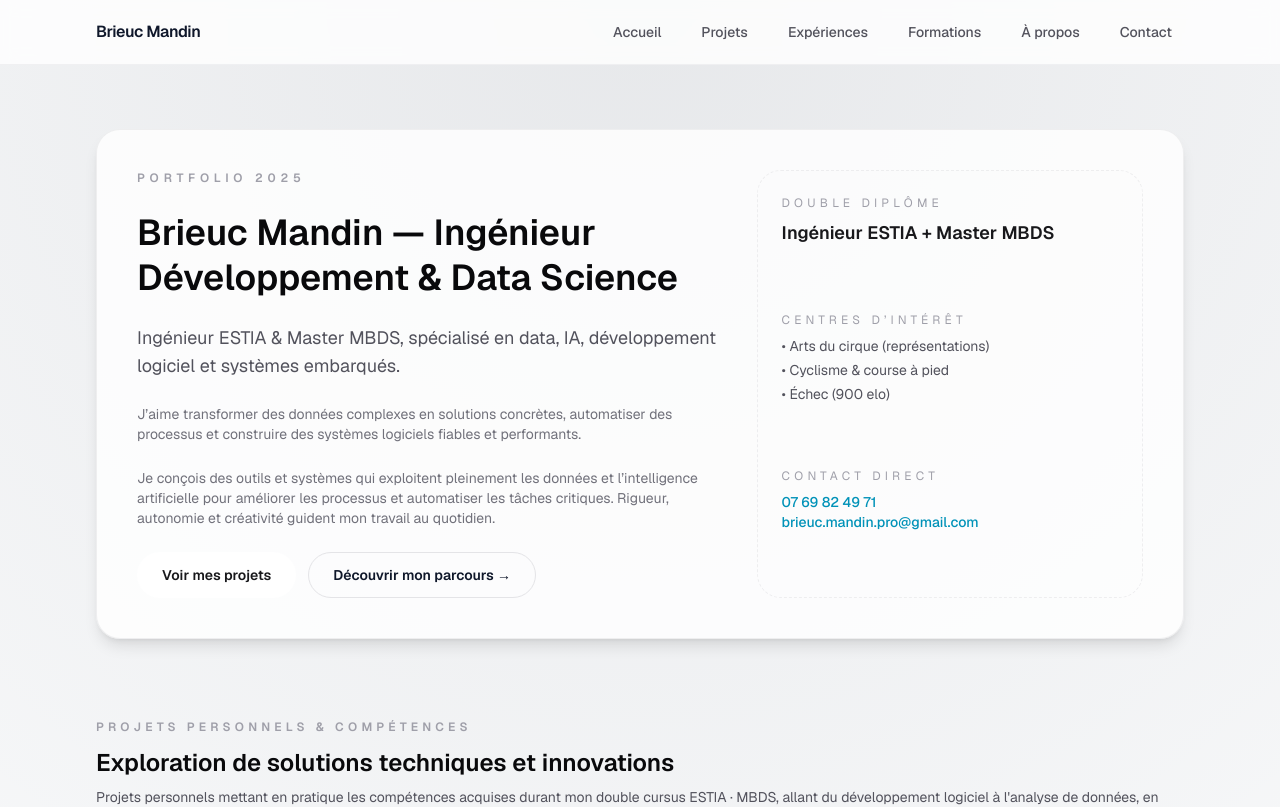
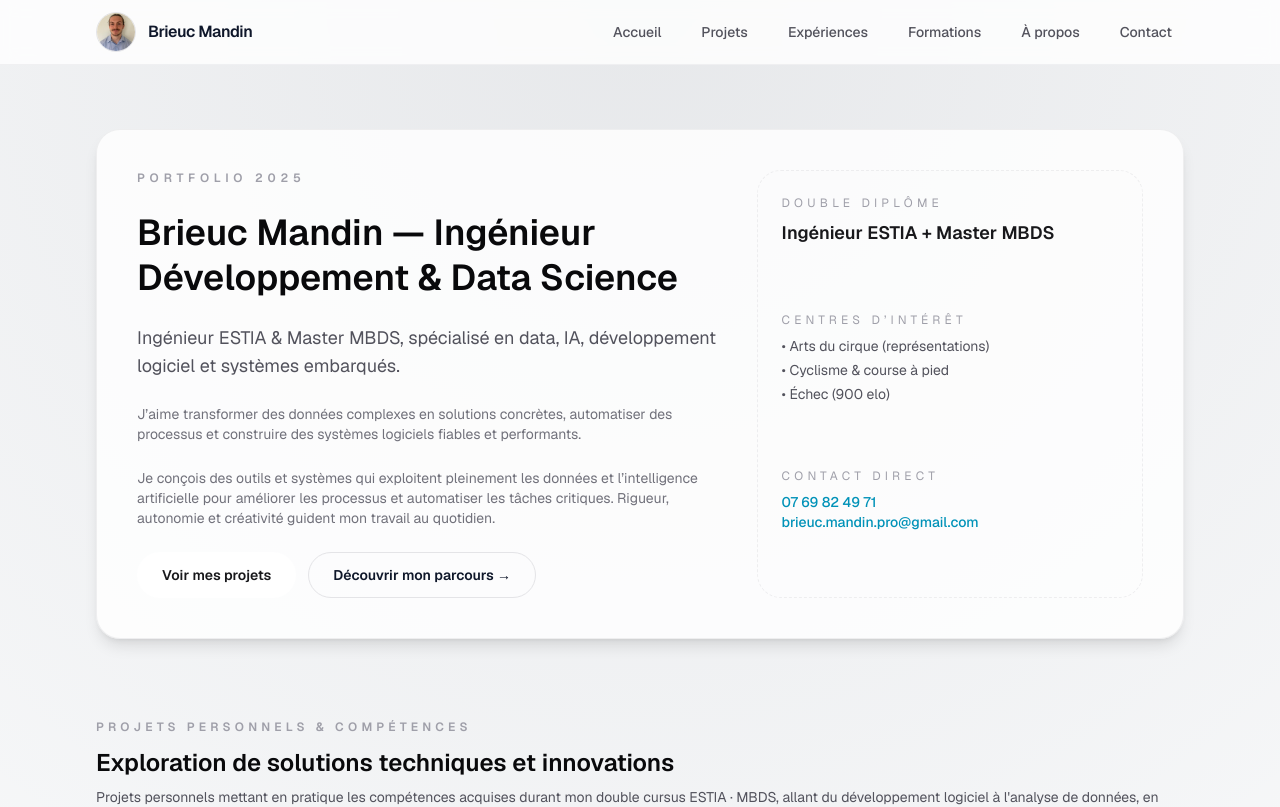
Before and after one commit to RoiBrioche/site-web-vitrine, a Next.js app: page / in a window 1280 px wide. Shown: the top 807 px of the page. Built offline with nearby package versions, Linux system fonts and the light colour scheme.

Commit message:
ajout d'une photo de profils (#26)

```diff
--- a/src/components/layout/site-header.tsx
+++ b/src/components/layout/site-header.tsx
@@ -1,4 +1,5 @@
 import Link from "next/link";
+import Image from "next/image";
 import { siteConfig } from "@/config/site";
 import { Container } from "./container";
 
@@ -15,8 +16,18 @@ export function SiteHeader() {
   return (
     <header className="sticky top-0 z-50 border-b border-zinc-200/50 bg-white/80 backdrop-blur dark:border-zinc-800/60 dark:bg-zinc-950/70">
       <Container className="flex h-16 items-center justify-between">
-        <Link href="/" className="font-semibold tracking-tight">
-          {siteConfig.name}
+        <Link href="/" className="flex items-center gap-3 font-semibold tracking-tight">
+          <div className="relative h-10 w-10 overflow-hidden rounded-full border border-zinc-200 dark:border-zinc-700">
+            <Image
+              src="/images/Photo_de_profils.jpg"
+              alt="Photo de profil"
+              fill
+              className="object-cover"
+              sizes="40px"
+              priority
+            />
+          </div>
+          <span>{siteConfig.name}</span>
         </Link>
         <nav>
           <ul className="flex items-center gap-4 text-sm font-medium text-zinc-600 dark:text-zinc-300">
```
Also changed, not shown: public/images/Photo_de_profils.jpg (added).
